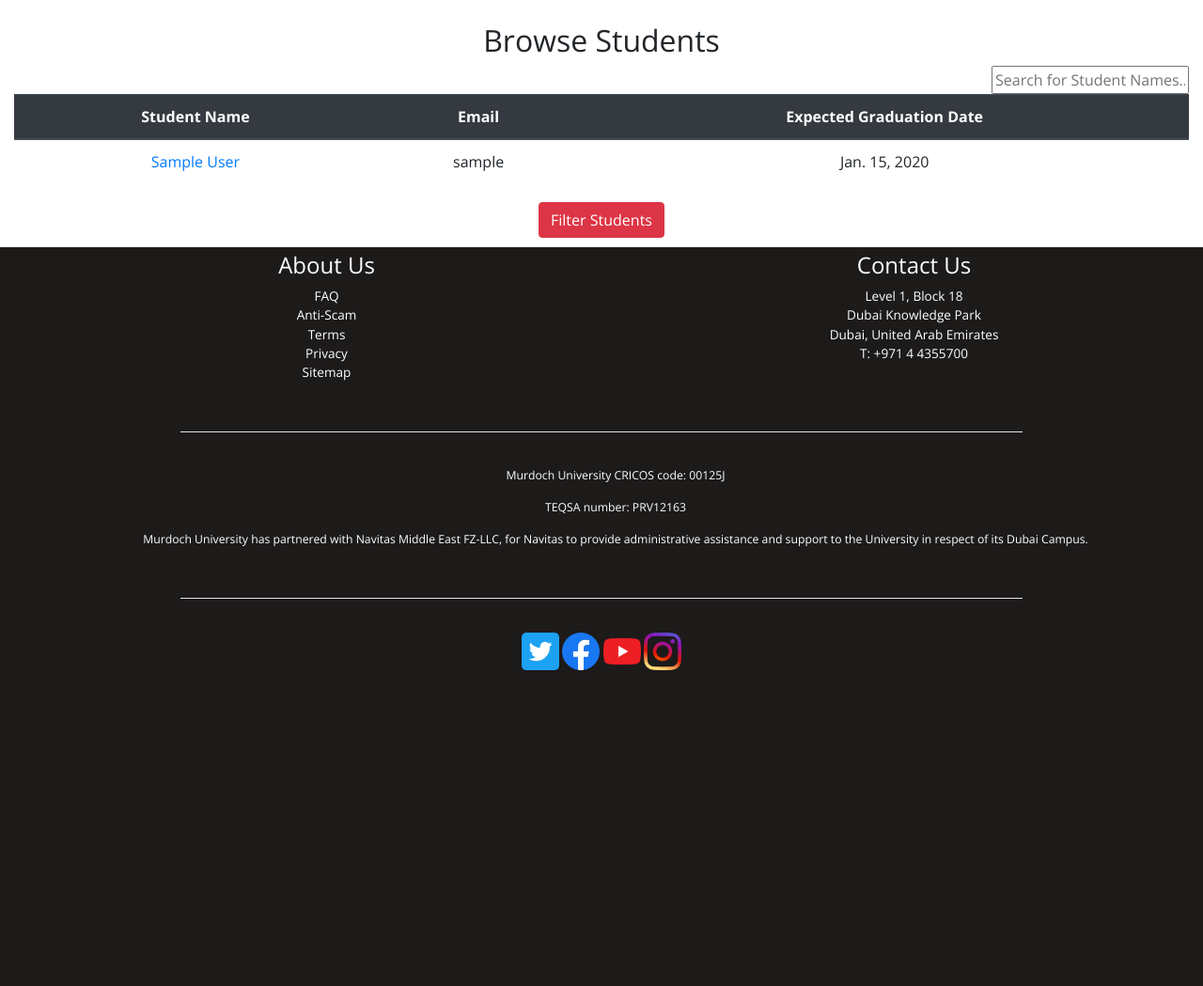
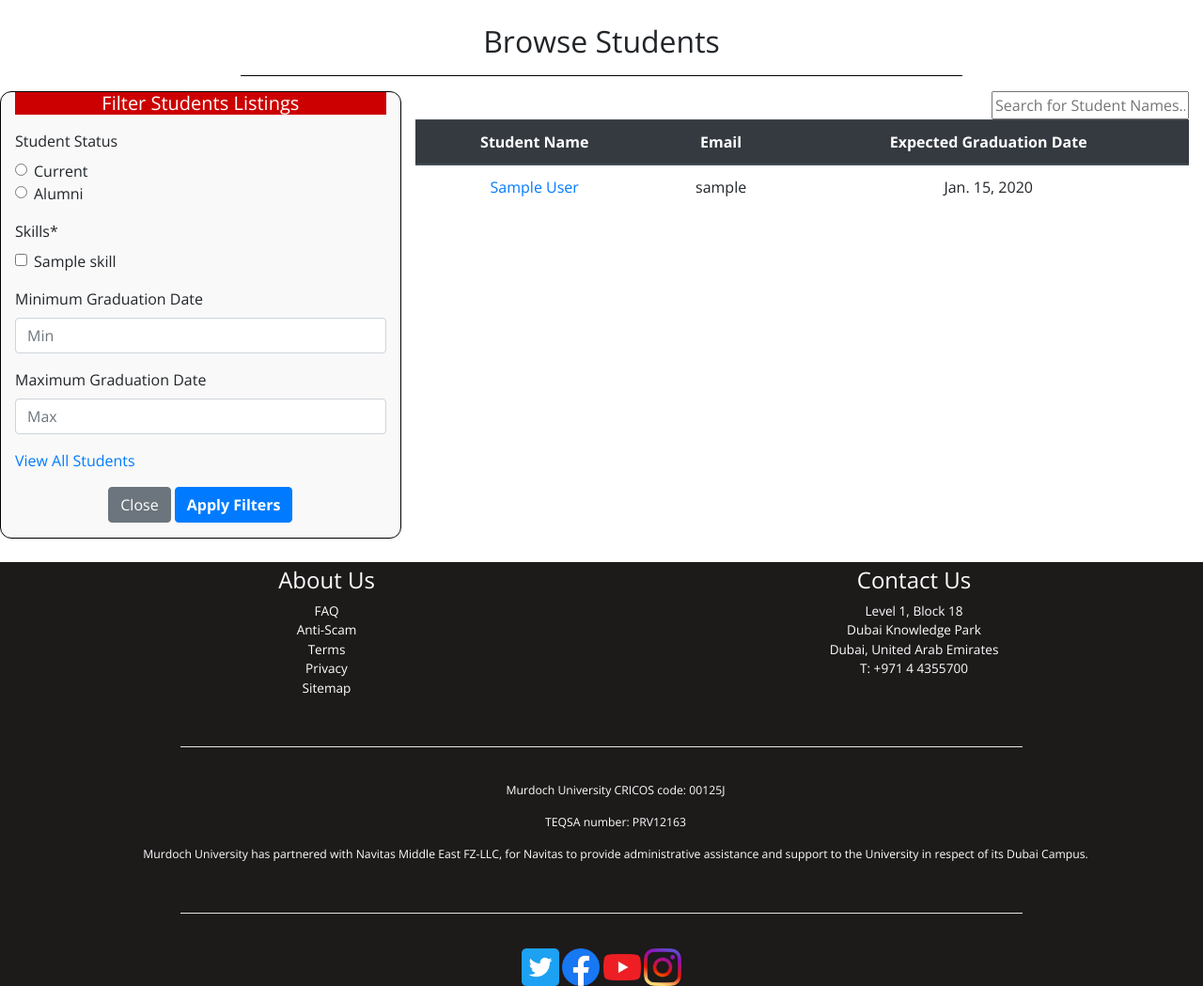
Before and after one commit to ahmed-cmyk/InnovateSolutions, a Django app: page /view_students in a window 1280 px wide. Shown: the part 135-1184 px from the top of the page at 94% size. Before the commit the page ends 848 px from the top, so only its background shows below. Run offline with Django 3.2, Linux system fonts and the light colour scheme; a user stored in the database is signed in; tables that the repository leaves empty hold one stand-in row (values such as "Sample post"); some libraries are stand-ins or nearby versions.

Commit message:
Redesigned view jobs and view students

```diff
--- a/HelpDesk/templates/HelpDesk/Admin_List_of_Requests.html
+++ b/HelpDesk/templates/HelpDesk/Admin_List_of_Requests.html
@@ -6,7 +6,7 @@
 {% endblock %}
 
 {% block stylesheets %}
-    <link rel="stylesheet" type="text/css" href="{% static 'css/Table.css' %}"/>
+    <link rel="stylesheet" type="text/css" href="{% static 'css/View.css' %}"/>
 {% endblock %}
 
 {% block content %}
--- a/Home/templates/Home/view_candidates.html
+++ b/Home/templates/Home/view_candidates.html
@@ -2,7 +2,7 @@
 {% load staticfiles %}
 
 {% block stylesheets %}
-    <link rel="stylesheet" type="text/css" href="{% static 'css/Table.css' %}"/>
+    <link rel="stylesheet" type="text/css" href="{% static 'css/View.css' %}"/>
 {% endblock %}
 
 {% block content %}
--- a/Home/templates/Home/view_students.html
+++ b/Home/templates/Home/view_students.html
@@ -7,7 +7,7 @@
 {% endblock %}
 
 {% block stylesheets %}
-    <link rel="stylesheet" type="text/css" href="{% static 'css/Table.css' %}"/>
+    <link rel="stylesheet" type="text/css" href="{% static 'css/View.css' %}"/>
     <link rel="stylesheet" href="http://code.jquery.com/ui/1.11.0/themes/smoothness/jquery-ui.css">
     <script src="http://code.jquery.com/jquery-1.9.1.js"></script>
     <script src="http://code.jquery.com/ui/1.11.0/jquery-ui.js"></script>
@@ -15,8 +15,18 @@
 {% endblock %}
 
 {% block content %}
-    <br>
+    <div id="viewBody">
+        <div class="text-center">
+            <h2>Browse Students</h2>
+            <hr class="horizontal-rule">
+        </div>
         {% if user_type != 'student' %}
+            <!-- Button trigger modal -->
+            <div class="text-center d-block d-sm-none">
+                <button type="button" class="btn btn-danger padding" data-toggle="modal" data-target="#filterStudents">
+                  Filter Students
+                </button>
+            </div>
             <!-- Modal -->
             <div class="modal fade" id="filterStudents" tabindex="-1" role="dialog" aria-labelledby="exampleModalCenterTitle" aria-hidden="true">
               <div class="modal-dialog modal-dialog-centered" role="document">
@@ -44,9 +54,27 @@
               </div>
             </div>
         {% endif %}
-    <div class="col-12">
+        <div class="row">
+            <div id="filterForm" class="col-md-4 col-sm-4 col-xs-12 d-none d-sm-block">
+                <form method="POST">{% csrf_token %}
+                    <div id="formHeader" class="text-center">
+                        <h5 class="text-white">Filter Students Listings</h5>
+                    </div>
+                    <div class="form-group">
+                        <p>{{ form.alumni_status|as_crispy_field }}</p>
+                        <p>{{ form.skills|as_crispy_field }}</p>
+                        <p>{{ form.min_graduation_date|as_crispy_field }}</p>
+                        <p>{{ form.max_graduation_date|as_crispy_field }}</p>
+                        <a href='../view_students'>View All Students</a>
+                    </div>
+                    <div class="text-center">
+                        <button type="button" class="btn btn-secondary">Close</button>
+                        <button type="Submit" class="btn btn-primary"><b>Apply Filters</b></button>
+                    </div>
+                </form>
+            </div>
+            <div class="col-md-8 col-sm-8 col-xs-12">
                 {% if user_type != 'student' %}
-            <h2 class="text-center">Browse Students</h2>
                     <div class="float-right">
                         <input type="text" id="myInput" onkeyup="myFunction()" placeholder="Search for Student Names...">
                     </div>
@@ -70,12 +98,8 @@
                             {% endfor %}
                         </tbody>
                     </table>
-            <!-- Button trigger modal -->
-            <div class="text-center">
-                <button type="button" class="btn btn-danger padding" data-toggle="modal" data-target="#filterStudents">
-                  Filter Students
-                </button>
-            </div>
                 {% endif %}
+            </div><!-- End of col -->
+        </div><!-- End of row -->
     </div>
 {% endblock %}
--- a/static/css/Table.css
+++ b/static/css/View.css
@@ -1,17 +1,31 @@
-#view-job-body {
-  margin: 5% 0;
+.row {
+  margin: 0;
 }
 
-#job-list-body .horizontal-rule {
+#viewBody {
+  margin: 2% 0;
+}
+
+#filterForm {
+  border: 1px solid black;
+  border-radius: 12px;
+  height: 50%;
+  background-color: #F9F9F9;
+}
+
+#filterForm #formHeader {
+  background-color: #CC0000;
+}
+
+.horizontal-rule {
   background-color: #000000;
   width: 60%;
 }
 
-#job-cards {
+.job-cards {
   border: 1px solid #000;
   border-radius: 8px;
   background-color: #F9F9F9;
-  width: 70vw;
   margin: 2vh auto;
 }
 
@@ -31,6 +45,9 @@
     #filter button {
       width: 100%;
     }
+    #job-cards {
+      width: 80vw;
+    }
 }
 
 /******** Tablet Devices ********/
@@ -40,5 +57,7 @@
 
 /******** Desktop Devices ********/
 @media (min-width: 992px) {
-
+  #job-cards {
+    width: 60vw;
+  }
 }
--- a/templates/theme.html
+++ b/templates/theme.html
@@ -12,16 +12,14 @@
 <html lang="en">
 <head>
     <title>
-        {% block title %}
-        {% endblock %}
+        {% block title %}{% endblock %}
     </title>
 
     <link rel="shortcut icon" type="image/png" href="{% static 'images/Favicon.png' %}"/>
     <meta charset="UTF-8">
     <meta name="viewport" content="width=device-width, initial-scale=1.0">
 
-    <meta name="description"
-          content="Welcome to Career Portal : 100% Job Board. Find a job near you. Simple, fast and efficient">
+    <meta name="description" content="Welcome to Career Portal : 100% Job Board. Find a job near you. Simple, fast and efficient">
     <meta name="keywords" content="Career Portal, United Arab Emirates, jobs ads, jobs, ads, script, app, premium jobs">
 </head>
 
```
Also changed, not shown: Home/templates/Home/view_jobs.html (+51 -22 lines), README.md. Lines whose indentation alone changed are shown as unchanged.
